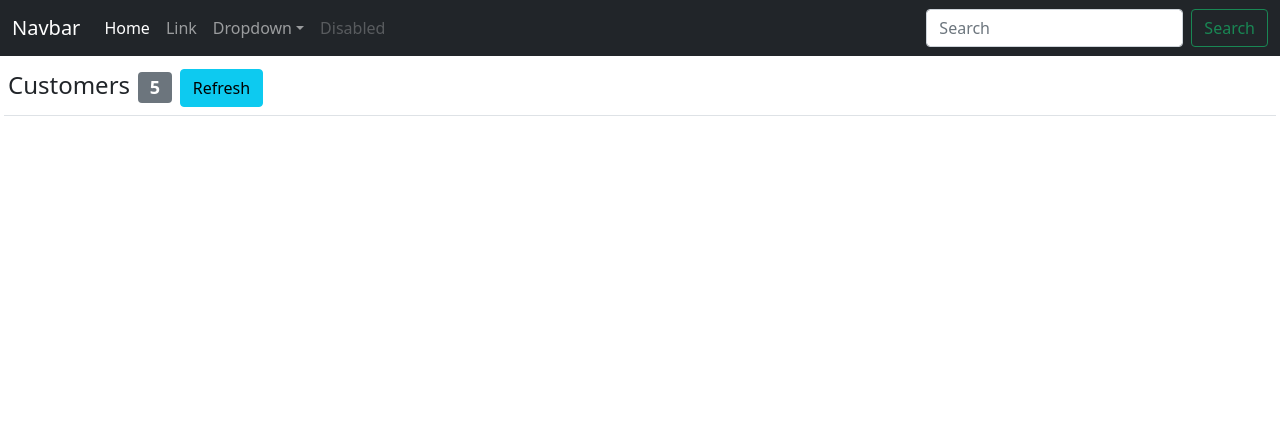
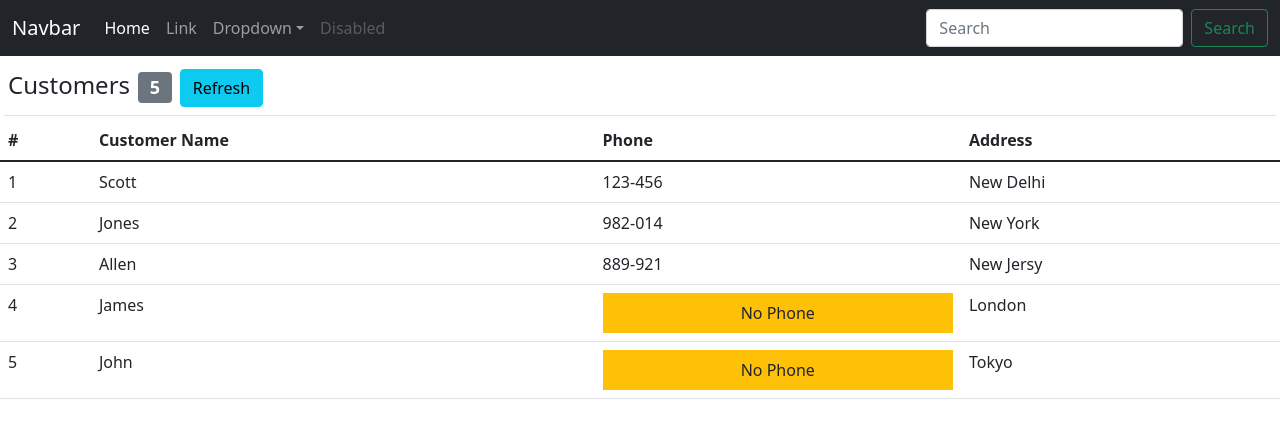
Before and after one commit to ktsuda/react-sample, a React (Create React App) app: page / in a window 1280 px wide. Shown: the top 438 px of the page. Built offline with nearby package versions, Linux system fonts and the light colour scheme.

Commit message:
Add a table with sample data.

```diff
--- a/src/MainContent.jsx
+++ b/src/MainContent.jsx
@@ -4,6 +4,13 @@ export class MainContent extends Component {
   state = {
     pageTitle: "Customers",
     customersCount: 5,
+    customers: [
+      {id:1,name:"Scott",phone:"123-456",address:{city:"New Delhi"}},
+      {id:2,name:"Jones",phone:"982-014",address:{city:"New York"}},
+      {id:3,name:"Allen",phone:"889-921",address:{city:"New Jersy"}},
+      {id:4,name:"James",phone:"",address:{city:"London"}},
+      {id:5,name:"John", phone:"",address:{city:"Tokyo"}},
+    ],
   };
 
   render() {
@@ -18,6 +25,31 @@ export class MainContent extends Component {
         Refresh
       </button>
       </h4>
+
+      <table className="table">
+        <thead>
+          <tr>
+            <th>#</th>
+            <th>Customer Name</th>
+            <th>Phone</th>
+            <th>Address</th>
+          </tr>
+        </thead>
+        <tbody>
+          {this.state.customers.map((cust) => {
+            return(
+              <tr key={cust.id}>
+                <td>{cust.id}</td>
+                <td>{cust.name}</td>
+                <td>
+                  {cust.phone?cust.phone:(<div className="bg-warning p-2 text-center">No Phone</div>)}
+                </td>
+                <td>{cust.address.city}</td>
+              </tr>
+            );
+          })}
+        </tbody>
+      </table>
       </React.StrictMode>
     );
   };
```
